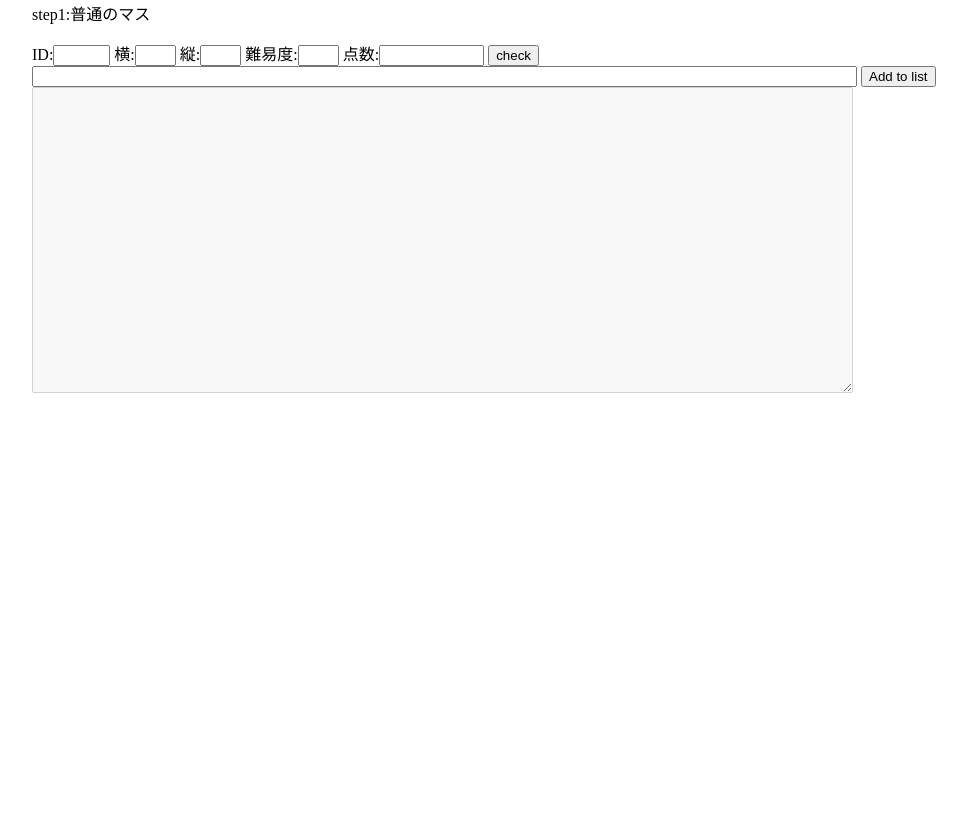
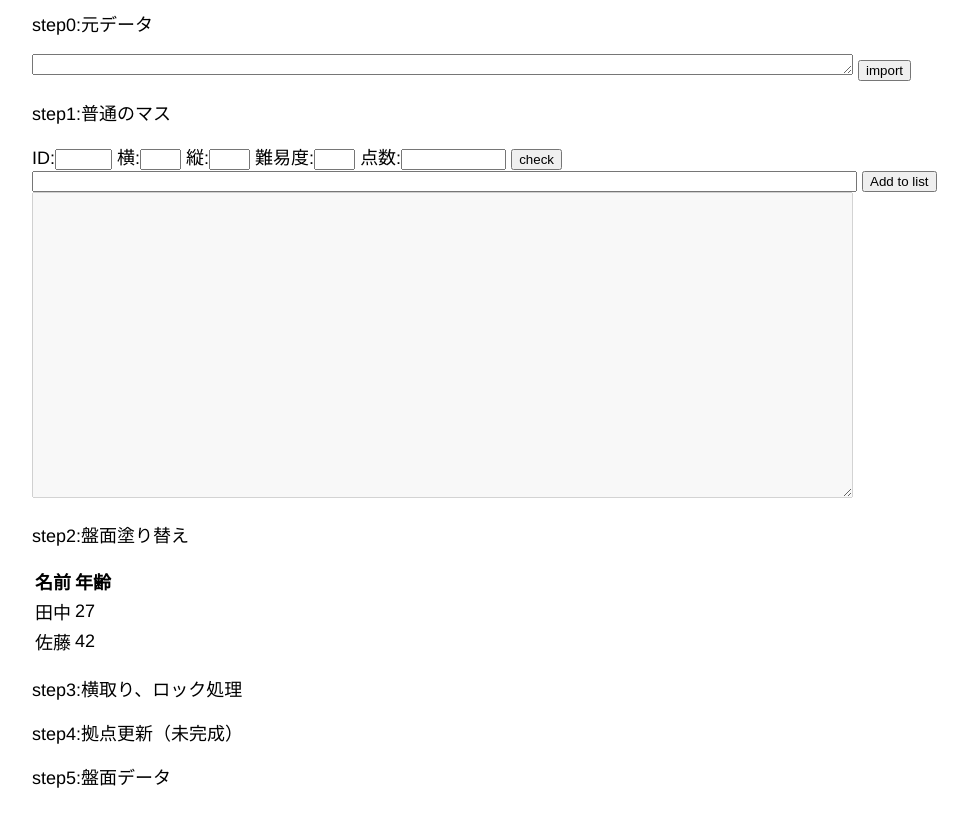
Before and after one commit to u2beni/KBD-JintoriSystem, a plain HTML site: page index.html in a window 1280 px wide. Shown: the part 116-955 px from the top of the page, without its empty margins (18-986 px from the left). Before the commit the page ends 800 px from the top, so only its background shows below. Drawn offline with nearby package versions, Linux system fonts and the light colour scheme.

Commit message:
added js

```diff
--- a/index.html
+++ b/index.html
@@ -10,6 +10,9 @@
     </title>
 
     <link href="style.css" rel="stylesheet" type="text/css">
+    <script src="https://ajax.googleapis.com/ajax/libs/jquery/3.6.3/jquery.min.js"></script>
+    <script src="script.js"></script>
+
 </head>
 
 <body>
@@ -17,7 +20,17 @@
         陣取り用システム
     </h1>
 
-    <!-- -->
+    <!--元データの入力-->
+    <p>
+        step0:元データ
+    </p>
+
+    <div class="step0">
+        <textarea id="s0-data" cols="100" rows="1"></textarea>
+        <input type="button" value="import" id="s0-import">
+    </div>
+
+    <!--通常マスの更新-->
 
     <p>
         step1:普通のマス
@@ -25,36 +38,69 @@
 
     <div class="step1-input">
         <label>
-            ID:<input type="text" size="4" id="name-id">
+            ID:<input type="text" size="4" id="s1-name">
         </label>
 
         <label>
-            横:<input type="text" size="2" id="position-x">
+            横:<input type="text" size="2" id="s1-x">
         </label>
 
         <label>
-            縦:<input type="text" size="2" id="position-y">
+            縦:<input type="text" size="2" id="s1-y">
         </label>
 
         <label>
-            難易度:<input type="text" size="2" id="diff-id">
+            難易度:<input type="text" size="2" id="s1-diff">
         </label>
 
         <label>
-            点数:<input type="text" size="10" id="score">
+            点数:<input type="text" size="10" id="s1-score">
         </label>
 
-        <input type="button" value="check">
+        <input type="button" value="check" id="s1-check">
     </div>
 
     <div class="step1-check">
-        <input type="text" size="100" id="imported-data">
-        <input type="button" value="Add to list">
+        <input type="text" size="100" id="s1-dataset">
+        <input type="button" value="Add to list" id="s1-add">
     </div>
 
     <div class="step1-list">
-        <textarea id="list" cols="100" rows="20" disabled></textarea>
+        <textarea cols="100" rows="20" id="s1-list" disabled></textarea>
     </div>
+
+    <!--通常マスの更新-->
+
+    <p>
+        step2:盤面塗り替え
+    </p>
+    <table>
+        <tr>
+            <th>名前</th>
+            <th>年齢</th>
+        </tr>
+        <tr>
+            <td>田中</td>
+            <td>27</td>
+        </tr>
+        <tr>
+            <td>佐藤</td>
+            <td>42</td>
+        </tr>
+    </table>
+
+    <p>
+        step3:横取り、ロック処理
+    </p>
+
+    <p>
+        step4:拠点更新（未完成）
+    </p>
+
+    <p>
+        step5:盤面データ
+    </p>
+
 </body>
 
 </html>
--- a/style.css
+++ b/style.css
@@ -1,3 +1,5 @@
 body {
-    margin: 50px
+    margin: 50px;
+    font-family: "Helvetica Neue", "Helvetica", "Hiragino Sans", "Hiragino Kaku Gothic ProN", "Arial", "Yu Gothic", "Meiryo", sans-serif;
+    font-size: large;
 }
```
Also changed, not shown: script.js (added).
